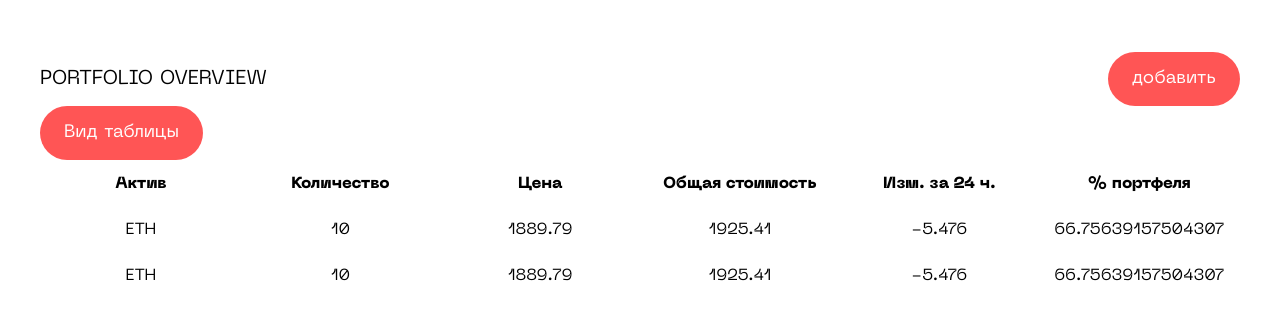
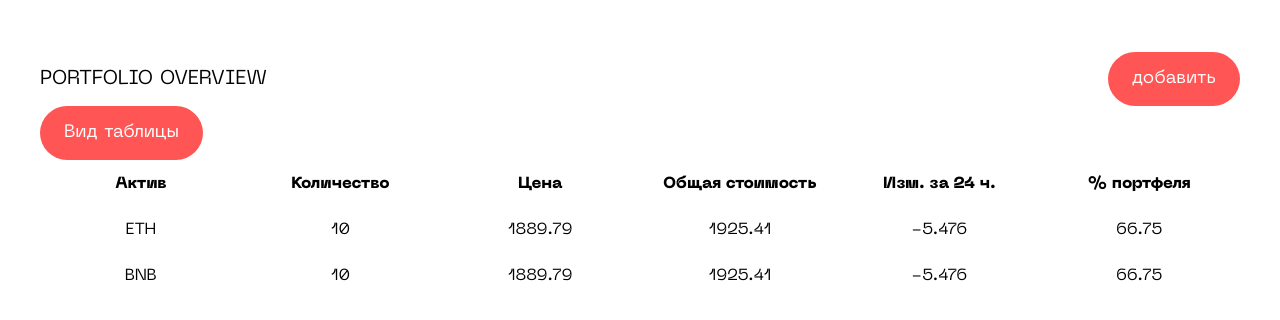
Before and after one commit to Alex-Nicalace/matrix, a React (Vite) app: page / in a window 1280 px wide. Shown: the top 320 px of the page. Built offline with nearby package versions, Linux system fonts and the light colour scheme; no server answers.

Commit message:
assetsSlice: action  startWebSocket & stopWebSocket

```diff
--- a/src/components/AssetsData/AssetsData.tsx
+++ b/src/components/AssetsData/AssetsData.tsx
@@ -1,7 +1,11 @@
-import { useState } from 'react';
+import { useEffect, useState } from 'react';
 import classNames from 'classnames';
-import { useAppSelector } from '../../hooks/reduxHooks';
-import { selectAssets } from '../../features/assets/assetsSlice';
+import { useAppDispatch, useAppSelector } from '../../hooks/reduxHooks';
+import {
+  selectAssets,
+  startWebSocket,
+  stopWebSocket,
+} from '../../features/assets/assetsSlice';
 import Button from '../UI/Button';
 import Container from '../Container';
 import Table from '../UI/Table';
@@ -20,6 +24,15 @@ const COLUMN_NAMES = [
 function AssetsData({ className, ...props }: TAssetsDataProps) {
   const [isCardView, setIsCardView] = useState(false);
   const data = useAppSelector(selectAssets);
+  const dispatch = useAppDispatch();
+
+  useEffect(() => {
+    dispatch(startWebSocket(['bnbusdt', 'ethusdt']));
+
+    return () => {
+      dispatch(stopWebSocket());
+    };
+  }, [dispatch]);
 
   return (
     <Container
--- a/src/features/assets/assetsSlice.ts
+++ b/src/features/assets/assetsSlice.ts
@@ -1,5 +1,11 @@
 import { createSlice, PayloadAction } from '@reduxjs/toolkit';
 import { RootStore, TAsset } from '../../types';
+import {
+  connectWebSocket,
+  disconnectWebSocket,
+  TWebSocketMessage,
+} from '../../services';
+import store from '../../store';
 
 const initialState: TAsset[] = [
   {
@@ -10,17 +16,17 @@ const initialState: TAsset[] = [
     currentPrice: 1889.79,
     purchasePrice: 1925.41,
     change24h: -5.476,
-    percentageOfPortfolio: 66.75639157504307,
+    percentageOfPortfolio: 66.75,
   },
   {
     id: 'y987ea65-277d-4ec7-9608-f81ddb47d743',
-    name: 'ETH',
-    symbol: 'ETHUSDT',
+    name: 'BNB',
+    symbol: 'BNBUSDT',
     quantity: 10,
     currentPrice: 1889.79,
     purchasePrice: 1925.41,
     change24h: -5.476,
-    percentageOfPortfolio: 66.75639157504307,
+    percentageOfPortfolio: 66.75,
   },
 ];
 
@@ -34,11 +40,33 @@ const assetsSlice = createSlice({
     removeAsset: (state, action: PayloadAction<string>) => {
       return state.filter((asset) => asset.id !== action.payload);
     },
+    updateAssetPrice: (state, action: PayloadAction<TWebSocketMessage>) => {
+      const asset = state.find((a) => a.symbol === action.payload.symbol);
+      if (asset) {
+        asset.currentPrice = action.payload.currentPrice;
+        asset.change24h = action.payload.change24h;
+        asset.purchasePrice = asset.currentPrice * asset.quantity;
+        asset.name = action.payload.name;
+        const totalCost = state.reduce((acc, a) => acc + a.purchasePrice, 0);
+        state.forEach((a) => {
+          a.percentageOfPortfolio = (a.purchasePrice / totalCost) * 100;
+        });
+      }
+    },
+    startWebSocket: (_, action: PayloadAction<string[]>) => {
+      connectWebSocket(action.payload, (data) => {
+        store.dispatch(assetsSlice.actions.updateAssetPrice(data));
+      });
+    },
+    stopWebSocket: () => {
+      disconnectWebSocket();
+    },
   },
 });
 
 // экспорт action creator
-export const { addAsset, removeAsset } = assetsSlice.actions;
+export const { addAsset, removeAsset, startWebSocket, stopWebSocket } =
+  assetsSlice.actions;
 
 // экспорт редьюсера
 export default assetsSlice.reducer;
```
